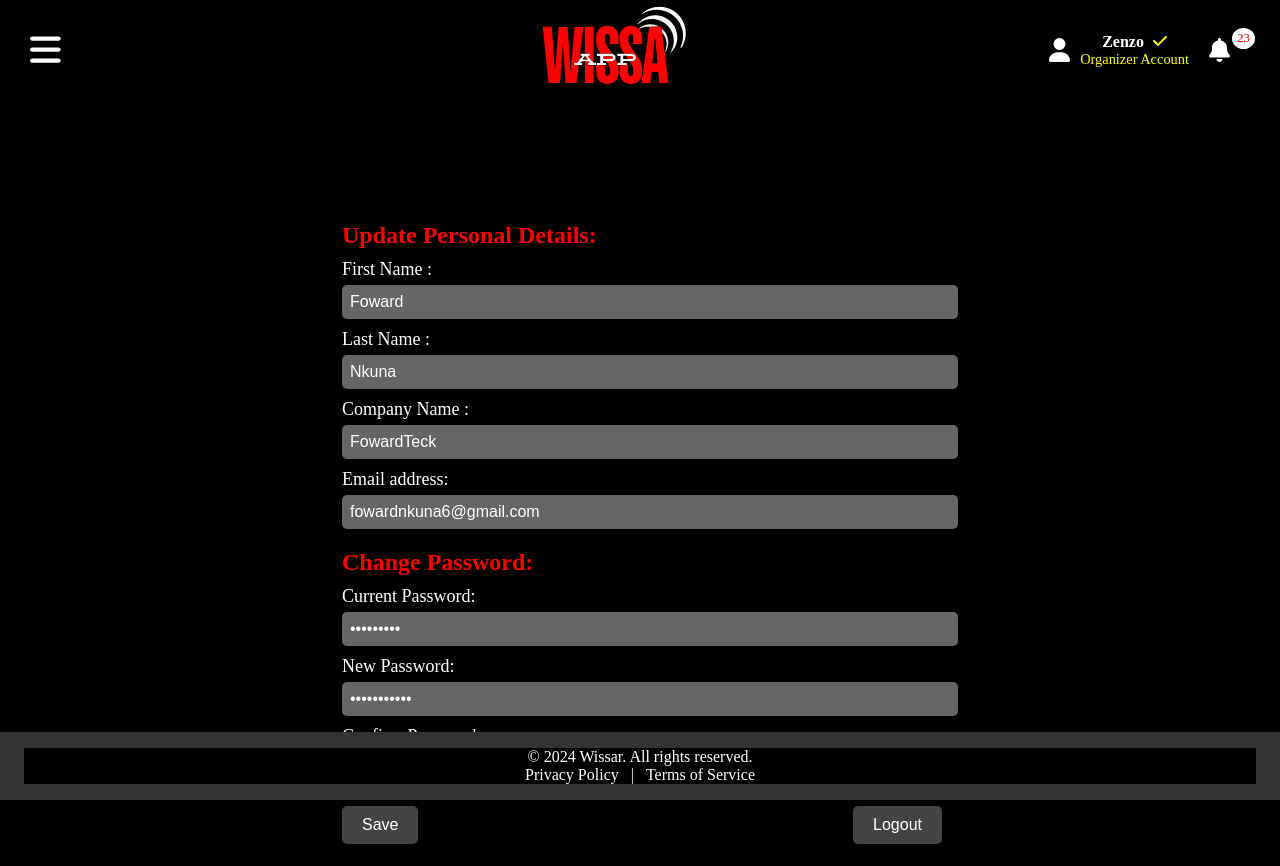
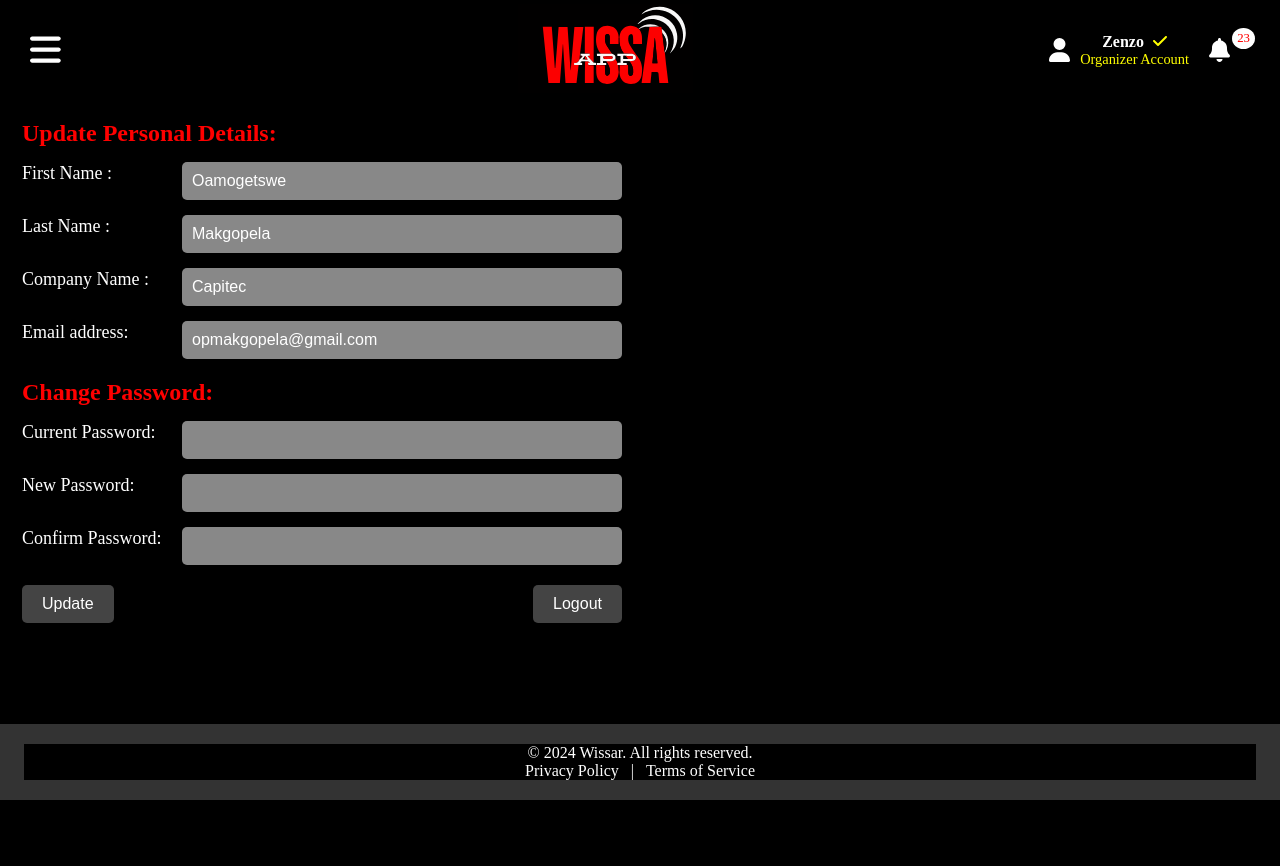
Before and after one commit to FowardPro/wissar_app, a React (Create React App) app: page /settings in a window 1280 px wide. After the commit the page ends 800 px from the top, so only its background shows below. Built offline with nearby package versions, Linux system fonts and the light colour scheme.

Commit message:
Setting and Support updated

```diff
--- a/src/components/Footer.css
+++ b/src/components/Footer.css
@@ -1,11 +1,11 @@
 .footer {
-    background-color: #333;
-    color: white;
-    padding: 1rem 0;
-    text-align: center;
-    width: 100%;
-    transition: bottom 0.3s ease-in-out;
-    position: relative;
+  background-color: #000;
+  color: #fff;
+  text-align: center;
+  padding: 20px 0;
+  position: relative;
+  bottom: 0;
+  width: 100%;
   }
 
   .footer.sticky {
@@ -16,7 +16,10 @@
     z-index: 1000;
     background-color: #333; /* Ensure the footer is visible */
   }
-
+  .footer-content {
+    max-width: 1200px;
+    margin: 0 auto;
+  }
   .container {
     max-width: 1200px;
     margin: 0 auto;
--- a/src/components/OrganizerAccountDesktop.css
+++ b/src/components/OrganizerAccountDesktop.css
@@ -1,11 +1,14 @@
-/* Existing styles... */
+/* General styles */
+* {
+    padding: 0;
+    margin: 0;
+  }
 
-.organizer-container {
+  .organizer-container {
     position: relative;
     width: 100%;
     min-height: 100vh;
-    background-color: #000; /* Changed to black */
-    padding: 2px;
+    padding: 0; /* Removed padding */
     z-index: 1000;
     overflow: hidden;
   }
@@ -14,7 +17,6 @@
     display: flex;
     align-items: center;
     justify-content: space-between;
-    background-color: #000;
     z-index: 1100;
     height: 100px;
     position: fixed;
@@ -34,14 +36,13 @@
     position: fixed;
     top: 100px;
     left: 0;
-    background-color: black;
     width: 280px;
     height: calc(100% - 100px);
     transition: transform 0.3s ease, opacity 0.3s ease;
     transform: translateX(-100%);
     opacity: 0;
     z-index: 1100;
-    margin-top: 3px;
+    margin-top: 0; /* Removed margin-top */
   }
 
   .menu-dropdown.open {
@@ -138,9 +139,10 @@
   .content {
     padding-top: 100px; /* Adjust based on header height */
     display: flex;
-    justify-content: center;
+    justify-content: flex-start; /* Align content to start */
     width: 100%;
     transition: transform 0.3s ease;
+    margin-top: 0; /* Ensures no space between content and header */
   }
 
   .content.slide-in {
@@ -148,13 +150,16 @@
   }
 
   .settings {
-    background-color: black;
     color: white;
     padding: 20px;
     border-radius: 10px;
     max-width: 600px;
-    width: 100%;
-    margin-top: 20px; /* Add margin to provide space between content sections */
+    width: calc(100% - 290px); /* Adjust width based on sidebar and margin */
+    margin-left: 2px; /* 10px space between sidebar and content */
+  }
+
+  .supportPage {
+    margin-left: 2px;
   }
 
   .section {
@@ -167,20 +172,24 @@
     margin-bottom: 10px;
   }
 
-  label {
-    display: block;
+  .form-group {
+    display: flex;
+    align-items: center;
     margin-bottom: 10px;
+  }
+
+  .form-group label {
+    flex: 0 0 150px; /* Adjust the label width as needed */
+    margin-right: 10px;
     font-size: 18px;
   }
 
-  input {
-    display: block;
-    width: 100%;
-    padding: 8px;
-    margin-top: 5px;
+  .form-group input {
+    flex: 1;
+    padding: 10px;
     border: none;
     border-radius: 5px;
-    background-color: #666;
+    background-color: #888; /* Adjusted background color */
     color: white;
     font-size: 16px;
   }
--- a/src/components/OrganizerAccountDesktop.js
+++ b/src/components/OrganizerAccountDesktop.js
@@ -4,9 +4,9 @@ import './OrganizerAccountDesktop.css';
 import LogoSVG from '../assets/photos/svg/header_logo.svg';
 import { FontAwesomeIcon } from '@fortawesome/react-fontawesome';
 import { faBars, faUser, faBell, faCheck, faChevronRight } from '@fortawesome/free-solid-svg-icons';
-import Settings from '../components/Settings'; // Ensure this path is correct
-import Support from '../components/Support'; // Ensure this path is correct
-import Footer from '../components/Footer'; // Import the Footer component
+import Settings from '../components/Settings';
+import Support from '../components/Support';
+import Footer from '../components/Footer';
 
 const OrganizerAccountDesktop = () => {
   const [menuOpen, setMenuOpen] = useState(false);
--- a/src/components/Setting.css
+++ b/src/components/Setting.css
@@ -1,12 +1,11 @@
-/* src/components/Settings.css */
 .settings {
     background-color: black;
     color: white;
     padding: 20px;
     border-radius: 10px;
     max-width: 600px;
-    padding-top: 100px;
-    margin-left: 0;
+    width: 100%;
+    margin-top: 0; /* Ensures no space between content sections */
   }
 
   .section {
@@ -32,7 +31,7 @@
     margin-top: 5px;
     border: none;
     border-radius: 5px;
-    background-color: #666;
+    background-color: #b3b0b0;
     color: white;
     font-size: 16px;
   }
@@ -53,5 +52,5 @@
   }
 
   button:hover {
-    background-color: #666;
+    background-color: #9c9999;
   }
--- a/src/components/Settings.js
+++ b/src/components/Settings.js
@@ -1,16 +1,15 @@
-// src/components/Settings.js
 import React, { useState } from 'react';
-import '../components/Setting.css';
+import './Setting.css';
 
 const Settings = () => {
   const [formData, setFormData] = useState({
-    firstName: 'Foward',
-    lastName: 'Nkuna',
-    companyName: 'FowardTeck',
-    email: 'fowardnkuna6@gmail.com',
-    currentPassword: '222222222',
-    newPassword: '22222222222',
-    confirmPassword: '22222222222'
+    firstName: 'Oamogetswe',
+    lastName: 'Makgopela',
+    companyName: 'Capitec',
+    email: 'opmakgopela@gmail.com',
+    currentPassword: '',
+    newPassword: '',
+    confirmPassword: ''
   });
 
   const handleChange = (e) => {
@@ -28,75 +27,75 @@ const Settings = () => {
       <form onSubmit={handleSubmit}>
         <div className="section">
           <h2>Update Personal Details:</h2>
-          <label>
-            First Name :
+          <div className="form-group">
+            <label>First Name :</label>
             <input
               type="text"
               name="firstName"
               value={formData.firstName}
               onChange={handleChange}
             />
-          </label>
-          <label>
-            Last Name :
+          </div>
+          <div className="form-group">
+            <label>Last Name :</label>
             <input
               type="text"
               name="lastName"
               value={formData.lastName}
               onChange={handleChange}
             />
-          </label>
-          <label>
-            Company Name :
+          </div>
+          <div className="form-group">
+            <label>Company Name :</label>
             <input
               type="text"
               name="companyName"
               value={formData.companyName}
               onChange={handleChange}
             />
-          </label>
-          <label>
-            Email address:
+          </div>
+          <div className="form-group">
+            <label>Email address:</label>
             <input
               type="email"
               name="email"
               value={formData.email}
               onChange={handleChange}
             />
-          </label>
+          </div>
         </div>
         <div className="section">
           <h2>Change Password:</h2>
-          <label>
-            Current Password:
+          <div className="form-group">
+            <label>Current Password:</label>
             <input
               type="password"
               name="currentPassword"
               value={formData.currentPassword}
               onChange={handleChange}
             />
-          </label>
-          <label>
-            New Password:
+          </div>
+          <div className="form-group">
+            <label>New Password:</label>
             <input
               type="password"
               name="newPassword"
               value={formData.newPassword}
               onChange={handleChange}
             />
-          </label>
-          <label>
-            Confirm Password:
+          </div>
+          <div className="form-group">
+            <label>Confirm Password:</label>
             <input
               type="password"
               name="confirmPassword"
               value={formData.confirmPassword}
               onChange={handleChange}
             />
-          </label>
+          </div>
         </div>
         <div className="buttons">
-          <button type="submit">Save</button>
+          <button type="submit">Update</button>
           <button type="button">Logout</button>
         </div>
       </form>
--- a/src/components/Support.css
+++ b/src/components/Support.css
@@ -1,74 +1,75 @@
-*{
+* {
     background: black;
-    padding:0;
-    margin:0;
+    padding: 0;
+    margin: 0;
   }
-.flex{
-    display:flex;
-    align-items:center;
+
+  .flex {
+    display: flex;
+    align-items: center;
   }
-.supportPage{
-   margin: 20px;
 
-    h2{
-        color:red;
+  .supportPage {
+    margin: 2px;
+
+    h2 {
+      color: red;
       font-weight: bold;
       padding-bottom: 20px;
       font-size: 30px;
     }
 
-    p{
+    p {
       color: white;
       font-size: 20px;
     }
 
-
-    .container{
+    .container {
       height: 100%;
-        width: 60%;
-        margin: auto;
+      width: calc(100% - 290px); /* Adjust width based on sidebar and margin */
+      margin-left: 5px; /* 10px space between sidebar and content */
       justify-content: space-between;
       border-radius: 10px;
       color: black;
 
-        .imageDiv{
+      .imageDiv {
         position: relative;
         display: flex;
         flex-basis: 50%;
         width: 70%;
         height: 100vh;
-            padding:0 1.5rem;
+        padding: 0 1.5rem;
         text-align: center;
         justify-content: center;
         flex-direction: column;
-            margin: auto;
-            border-radius:10px ;
+        border-radius: 10px;
         overflow: hidden;
 
-            contactImage{
-                height:100%;
+        contactImage {
+          height: 100%;
           width: 100%;
           object-fit: cover;
-                top:0;
+          top: 0;
           bottom: 0;
           right: 0;
           left: 0;
         }
 
-            img{
+        img {
           height: 66%;
         }
       }
-        .contactsDiv{
+
+      .contactsDiv {
         flex-basis: 50%;
         margin: auto;
         margin-left: 30px;
         flex-direction: column;
-            gap: 1.5rem ;
+        gap: 1.5rem;
         transform: translate(-1rem);
         background: black;
 
-            .contactUs{
+        .contactUs {
           margin-top: 40px;
           margin-bottom: 30px;
           height: 16vh;
@@ -78,70 +79,64 @@
           padding: 20px;
           text-align: justify;
 
-
-                .textDiv{
+          .textDiv {
             text-align: start;
             padding: 10px;
-                    p{
+
+            p {
               font-size: 20px;
               background-color: hsl(0, 0%, 91%);
               color: black;
-                        span{
+
+              span {
                 background-color: hsl(0, 0%, 91%);
                 color: red;
                 font-size: 20px;
               }
             }
           }
-
-
+        }
+      }
     }
   }
 
-    }
-
-}
-
   @media screen and (max-width: 927px) {
-    .supportPage{
-        .container{
-
+    .supportPage {
+      .container {
         width: 85%;
       }
     }
   }
 
   @media screen and (max-width: 678px) {
-    .supportPage{
-        .container{
+    .supportPage {
+      .container {
         height: 100%;
         width: 100%;
         flex-direction: column;
         padding: 1.5rem;
 
-            .imageDiv{
+        .imageDiv {
           width: 100%;
+        }
 
-            }
-            .contactsDiv{
+        .contactsDiv {
           gap: 1rem;
-                transform: translateY(-.5rem);
+          transform: translateY(-0.5rem);
 
-                .headerDiv{
+          .headerDiv {
             padding: 1rem 0;
 
-
-                    h2{
+            h2 {
               font-size: 20px;
             }
           }
-                .contactUs{
-                    gap: .5rem;
 
-                    .textDiv{
+          .contactUs {
+            gap: 0.5rem;
 
+            .textDiv {
               width: 100%;
-
             }
           }
         }
--- a/src/components/Support.js
+++ b/src/components/Support.js
@@ -1,5 +1,4 @@
 import React from 'react';
-import InnerBody from '../components/Innerbody.js';
 import './Support.css';
 import contactImage from '../assets/photos/Image.png';
 
```
Lines whose indentation alone changed are shown as unchanged.
